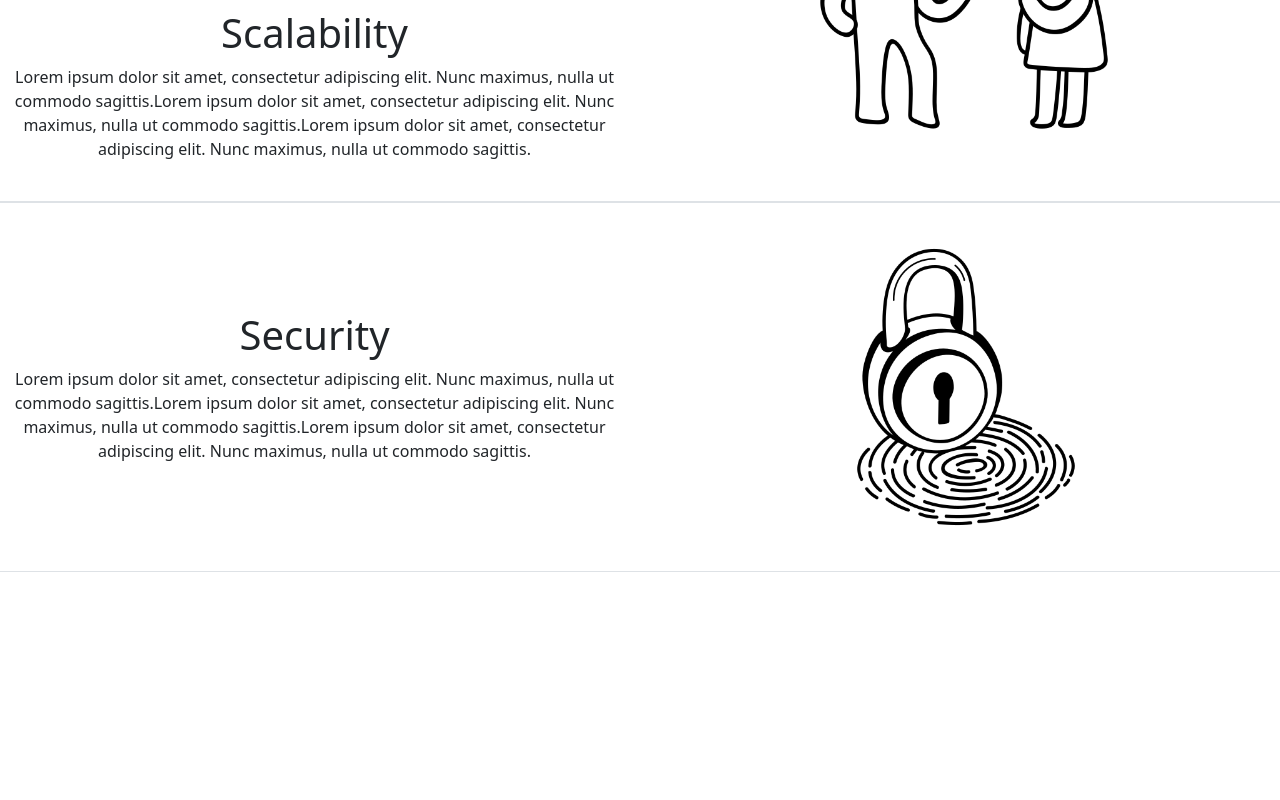
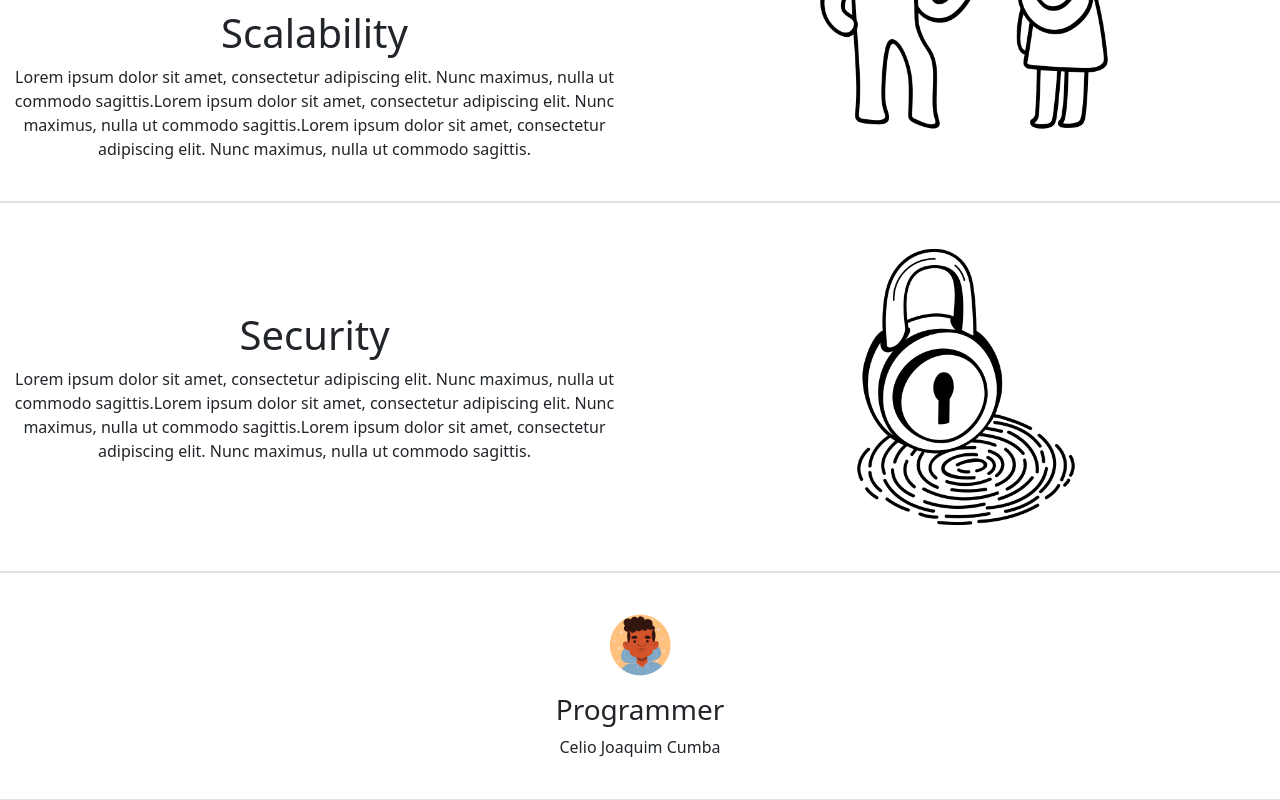
Before and after one commit to CelioJoaquimCumba/messaging, a React (Create React App) app: page /intro in a window 1280 px wide. Shown: the part 654-1454 px from the top of the page. Before the commit the page ends 1226 px from the top, so only its background shows below. Built offline with nearby package versions, Linux system fonts and the light colour scheme.

Commit message:
fear: add dev info

```diff
--- a/src/application/pages/Welcome/Welcome.tsx
+++ b/src/application/pages/Welcome/Welcome.tsx
@@ -1,6 +1,6 @@
 import React from "react";
 import "./Welcome.css";
-import { ToJoin, WhatIs, Security } from "./divisions/index.tsx";
+import { ToJoin, WhatIs, Security,Dev } from "./divisions/index.tsx";
 
 export const Welcome = ():JSX.Element =>{
     return(
@@ -8,6 +8,7 @@ export const Welcome = ():JSX.Element =>{
             <ToJoin/>
             <WhatIs/>
             <Security/>
+            <Dev/>
         </>
     )
 }
--- /dev/null
+++ b/src/application/pages/Welcome/divisions/dev.tsx
@@ -0,0 +1,25 @@
+import React from "react";
+import { Card, Col, Image, Row } from "react-bootstrap";
+
+import profile from "../../../../resources/man.png";
+export const Dev = ():JSX.Element =>{
+    return(
+        <Row className="d-flex justify-content-end border align-items-center pt-3 pb-3">
+            <Card className="border-0 ">
+                <Card.Body>
+                    <Col className="p-2">
+                        <Image src={profile} alt="profile" style={{width: '4rem'}}/>
+                    </Col>
+                    <Col className="p-2">
+                                <Card.Title>
+                                    <h3>Programmer</h3>
+                                </Card.Title>
+                                <Card.Text>
+                                    Celio Joaquim Cumba
+                                </Card.Text>
+                    </Col>
+                </Card.Body>
+            </Card>
+        </Row>
+    )
+}
```
Also changed, not shown: src/application/pages/Welcome/divisions/index.tsx (+4 -3 lines), src/resources/man.png (added).
